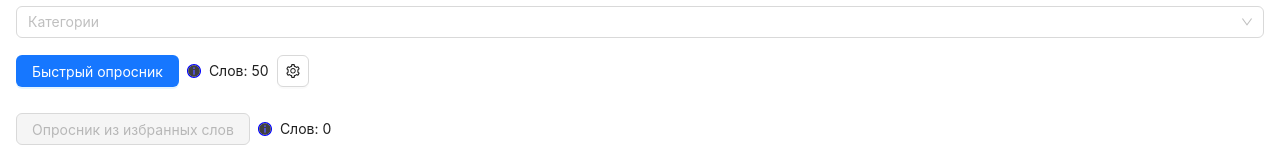
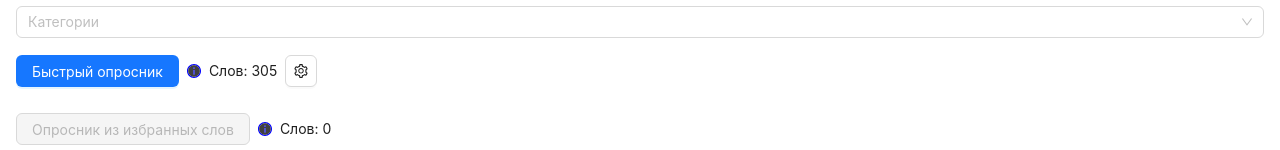
Before and after one commit to VADMARK223/kg, a React (Create React App) app: page / in a window 1280 px wide. Shown: the part 200-350 px from the top of the page. Built offline with nearby package versions, Linux system fonts and the light colour scheme.

Commit message:
Version 305

```diff
--- a/src/api/express.ts
+++ b/src/api/express.ts
@@ -2,6 +2,7 @@ import type { HTTPError } from 'ky'
 import ky from 'ky'
 import { showError } from './common'
 import type { DicDto } from '../models/dto/DicDto'
+import { toast } from 'react-toastify'
 
 /**
  * API для работы с Express JS
@@ -19,11 +20,10 @@ const expressApi = ky.create({
 })
 
 export const exportDic = (dto: DicDto): void => {
-  console.log('dto', dto)
   expressApi.post('export_dic', {
     json: dto
   }).json<DicDto>().then(value => {
-    console.log('value', value)
+    toast.success('Словарь успешно экспортирован.')
   }).catch((reason: HTTPError) => {
     showError(reason)
   })
--- a/src/components/dictionary/Dictionary.tsx
+++ b/src/components/dictionary/Dictionary.tsx
@@ -37,6 +37,7 @@ const Dictionary = (): JSX.Element => {
   const [totalQuestions, setTotalQuestions] = useState<number>(5)
   const [answersValueCount, setAnswersValueCount] = useState<number>(4)
   const [settingsOpen, setSettingsOpen] = useState(false)
+  const [emptyFilter, setEmptyFilter] = useState<boolean>(true)
   const compareFunction = (a: WordDto, b: WordDto): number => {
     return (a[locale] as string).localeCompare(b[locale] as string)
   }
@@ -130,7 +131,7 @@ const Dictionary = (): JSX.Element => {
   }, [words.length, direction])
 
   useEffect(() => {
-    // setDisplayWords([...words].filter(filterFn))
+    setEmptyFilter(search === '' && tags.length === 0 && types.length === 0)
   }, [search, types, tags])
 
   return (
@@ -159,14 +160,18 @@ const Dictionary = (): JSX.Element => {
         <Space direction={'horizontal'}>
           <Button type={'primary'}
                   onClick={(): void => {
-                    setWordsForQuiz(displayWords)
+                    if (emptyFilter) {
+                      setWordsForQuiz(initWords)
+                    } else {
+                      setWordsForQuiz(displayWords)
+                    }
                     setIsModalOpen(true)
                   }}>Быстрый опросник
           </Button>
           <Tooltip title={'Можете настроить фильтры по частям речи, категориям для генерации нужных вам слов'}>
             <InfoCircleTwoTone twoToneColor={'blue'}/>
           </Tooltip>
-          <p>Слов: {displayWords?.length}</p>
+          <p>Слов: {emptyFilter ? initWords.length : displayWords?.length}</p>
 
           <Popover title={'Настройки опросников'}
                    open={settingsOpen}
```
Also changed, not shown: src/assets/dictionary.json (+1 -1 lines).
